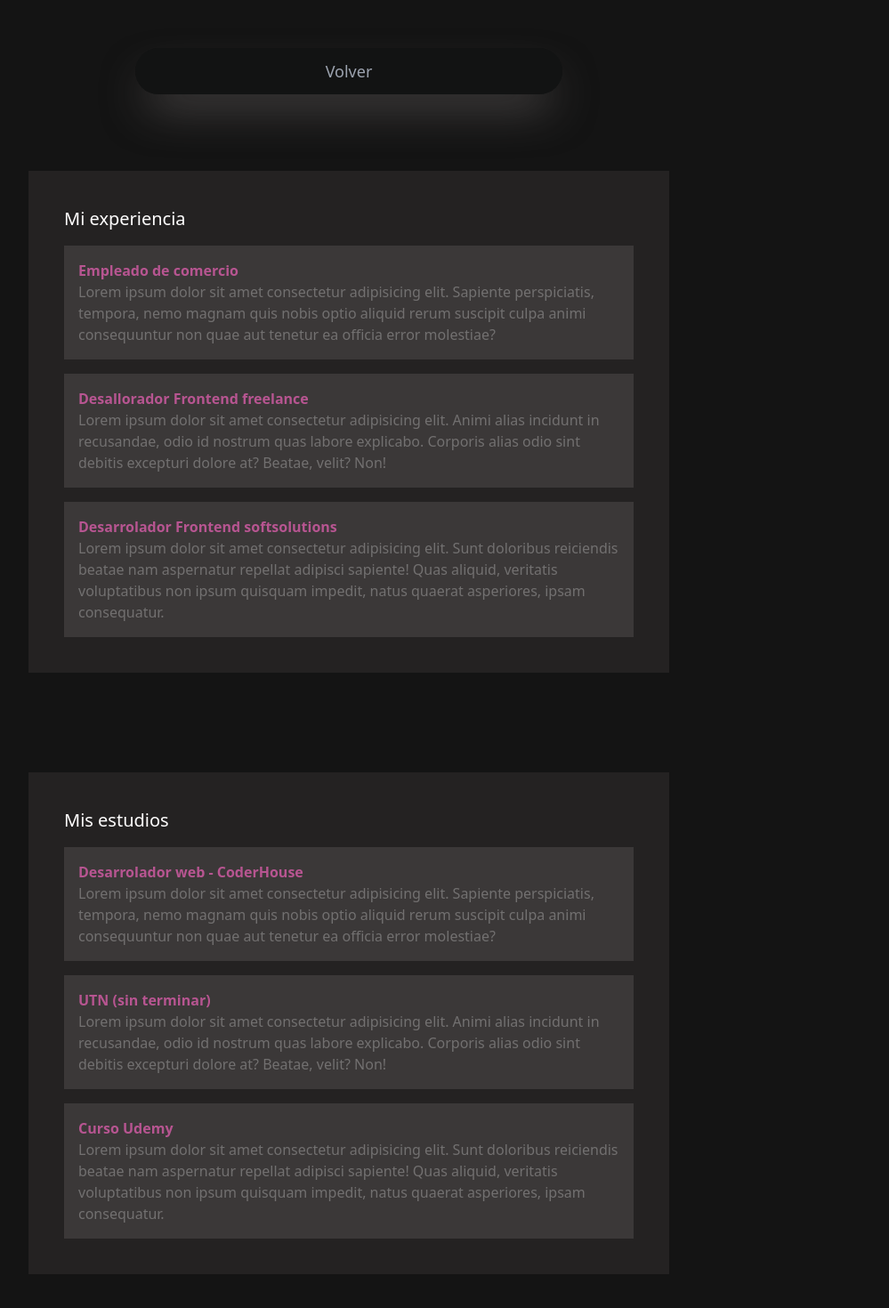
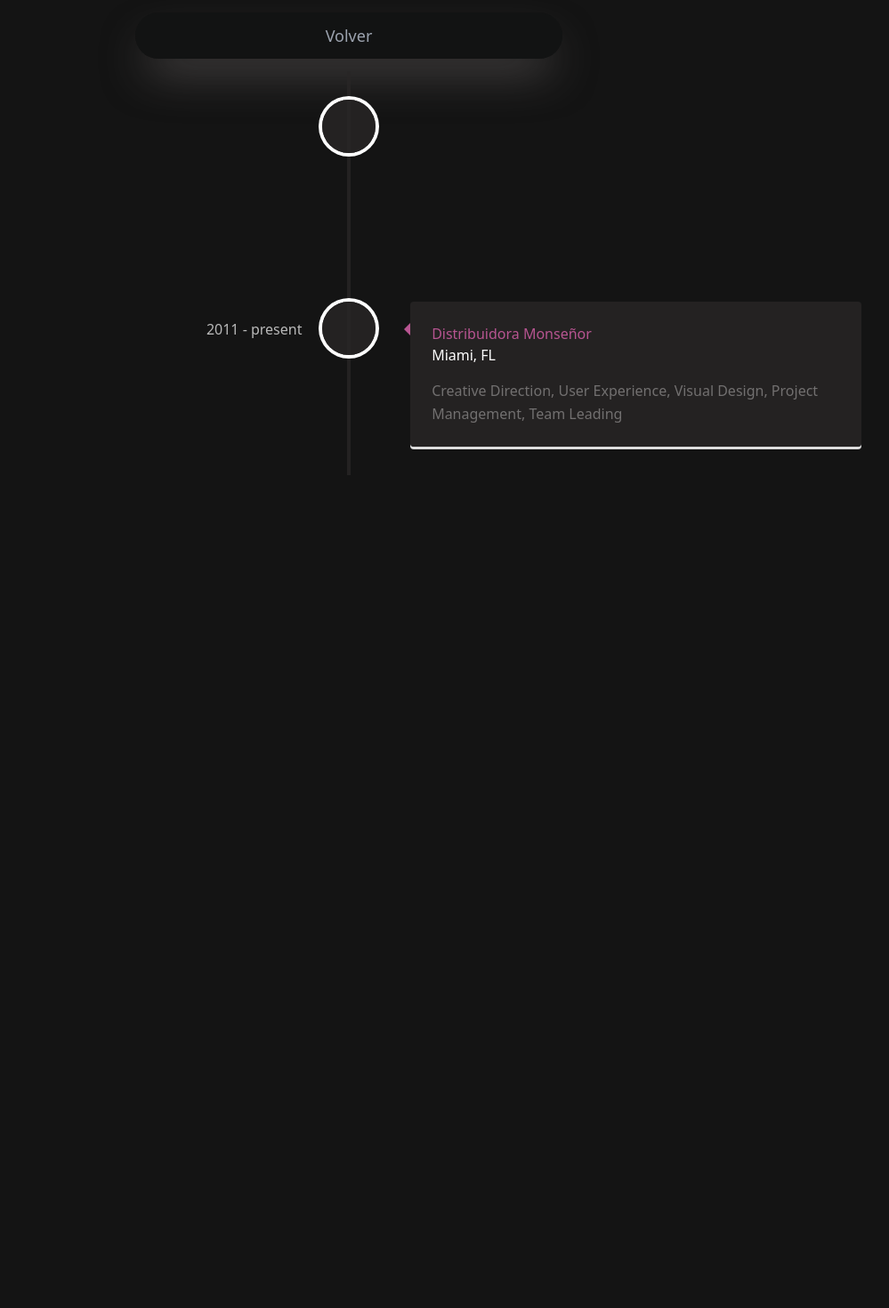
Before and after one commit to agussanchz/portfolio, a Next.js app: page /sobre-mi in a window 1280 px wide. Shown: the top 1470 px of the page at 89% size, without its empty margins (248-1247 px from the left). After the commit the page ends 800 px from the top, so only its background shows below. Built offline with nearby package versions, Linux system fonts and the light colour scheme.

Commit message:
add react-vertical-timeline-component

```diff
--- a/src/app/sobre-mi/page.jsx
+++ b/src/app/sobre-mi/page.jsx
@@ -1,43 +1,49 @@
 
+'use client'
 import Navbar from '@/components/Navbar'
 import React from 'react'
+import { VerticalTimeline, VerticalTimelineElement } from 'react-vertical-timeline-component';
+import 'react-vertical-timeline-component/style.min.css';
 
 export default function SobreMi() {
   return (
-    <main className='py-20 flex flex-col justify-center items-center gap-28'>
-      <header className="flex justify-center items-center">
-        <Navbar />
-      </header>
-      <div className="bg-[#292727ca]  w-[45rem] flex flex-col p-10 gap-4">
-        <h2 className="text-xl text-[#fffefe] font-medium">Mi experiencia</h2>
-        <article className="bg-[#423f3fca] flex flex-col p-4 hover:border hover:border-gray-400">
-          <h3 className="font-bold text-[#b75591]">Empleado de comercio</h3>
-          <p className="text-[#727070]">Lorem ipsum dolor sit amet consectetur adipisicing elit. Sapiente perspiciatis, tempora, nemo magnam quis nobis optio aliquid rerum suscipit culpa animi consequuntur non quae aut tenetur ea officia error molestiae?</p>
-        </article>
-        <article className="bg-[#423f3fca] flex flex-col p-4 hover:border hover:border-gray-400">
-          <h3 className="font-bold text-[#b75591]">Desallorador Frontend freelance</h3>
-          <p className="text-[#727070]">Lorem ipsum dolor sit amet consectetur adipisicing elit. Animi alias incidunt in recusandae, odio id nostrum quas labore explicabo. Corporis alias odio sint debitis excepturi dolore at? Beatae, velit? Non!</p>
-        </article>
-        <article className="bg-[#423f3fca] flex flex-col p-4 hover:border hover:border-gray-400">
-          <h3 className="font-bold text-[#b75591]">Desarrolador Frontend softsolutions</h3>
-          <p className="text-[#727070]">Lorem ipsum dolor sit amet consectetur adipisicing elit. Sunt doloribus reiciendis beatae nam aspernatur repellat adipisci sapiente! Quas aliquid, veritatis voluptatibus non ipsum quisquam impedit, natus quaerat asperiores, ipsam consequatur.</p>
-        </article>
-      </div>
-      <div className="bg-[#292727ca]  w-[45rem] flex flex-col p-10 gap-4">
-        <h2 className="text-xl text-[#fffefe] font-medium">Mis estudios</h2>
-        <article className="bg-[#423f3fca] flex flex-col p-4 hover:border hover:border-gray-400">
-          <h3 className="font-bold text-[#b75591]">Desarrolador web - CoderHouse</h3>
-          <p className="text-[#727070]">Lorem ipsum dolor sit amet consectetur adipisicing elit. Sapiente perspiciatis, tempora, nemo magnam quis nobis optio aliquid rerum suscipit culpa animi consequuntur non quae aut tenetur ea officia error molestiae?</p>
-        </article>
-        <article className="bg-[#423f3fca] flex flex-col p-4 hover:border hover:border-gray-400">
-          <h3 className="font-bold text-[#b75591]">UTN (sin terminar)</h3>
-          <p className="text-[#727070]">Lorem ipsum dolor sit amet consectetur adipisicing elit. Animi alias incidunt in recusandae, odio id nostrum quas labore explicabo. Corporis alias odio sint debitis excepturi dolore at? Beatae, velit? Non!</p>
-        </article>
-        <article className="bg-[#423f3fca] flex flex-col p-4 hover:border hover:border-gray-400">
-          <h3 className="font-bold text-[#b75591]">Curso Udemy</h3>
-          <p className="text-[#727070]">Lorem ipsum dolor sit amet consectetur adipisicing elit. Sunt doloribus reiciendis beatae nam aspernatur repellat adipisci sapiente! Quas aliquid, veritatis voluptatibus non ipsum quisquam impedit, natus quaerat asperiores, ipsam consequatur.</p>
-        </article>
-      </div>
-    </main>
+    <>
+    <div className='flex justify-center justify-items-center items-center p-10'>
+      <Navbar />
+    </div>
+      <VerticalTimeline
+        lineColor='#292727ca'
+        >
+        <VerticalTimelineElement
+          className="vertical-timeline-element--work"
+          contentStyle={{ background: '#292727ca', color: '#fff'}}
+          contentArrowStyle={{ borderRight: '7px solid  #b75591' }}
+          date="2011 - present"
+          iconStyle={{ background: '#292727ca', color: '#b75591'}}
+          visible="true"
+        >
+          <h3 className="vertical-timeline-element-title text-[#b75591]">Distribuidora Monseñor</h3>
+          <h4 className="vertical-timeline-element-subtitle">Miami, FL</h4>
+          <p className='text-[#727070]'>
+            Creative Direction, User Experience, Visual Design, Project Management, Team Leading
+          </p>
+        </VerticalTimelineElement>
+        <VerticalTimelineElement
+          className="vertical-timeline-element--work"
+          contentStyle={{ background: '#292727ca', color: '#fff'}}
+          contentArrowStyle={{ borderRight: '7px solid  #b75591' }}
+          date="2011 - present"
+          iconStyle={{ background: '#292727ca', color: '#b75591'}}
+          visible="true"
+        >
+          <h3 className="vertical-timeline-element-title text-[#b75591]">Distribuidora Monseñor</h3>
+          <h4 className="vertical-timeline-element-subtitle">Miami, FL</h4>
+          <p className='text-[#727070]'>
+            Creative Direction, User Experience, Visual Design, Project Management, Team Leading
+          </p>
+        </VerticalTimelineElement>
+      </VerticalTimeline>
+   </>
+
   )
 }
```
Also changed, not shown: package.json (+5 -4 lines), 1 other file (tests, documents, lock files or other folders).
